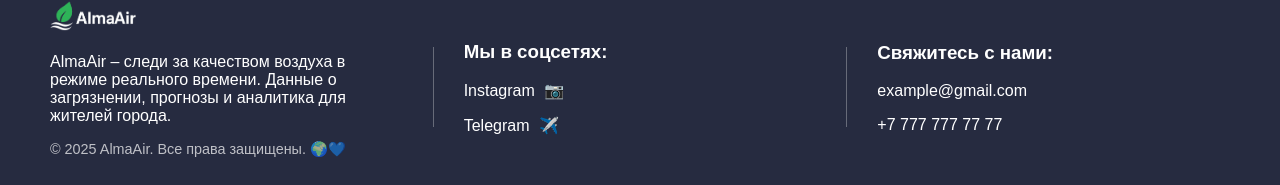
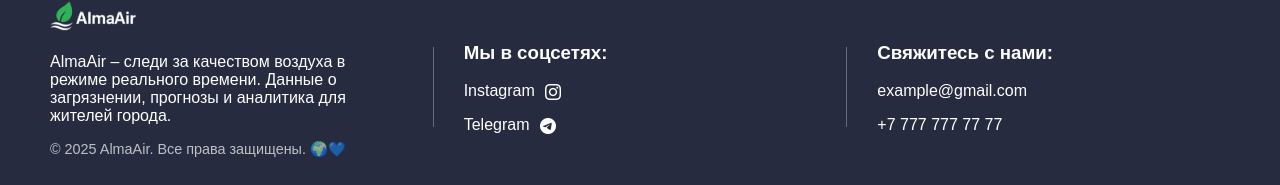
Before and after one commit to Zhann888/aqm-frontend, a React (Create React App) app: page / in a window 1280 px wide. Shown: the part 2070-2255 px from the top of the page. Built offline with nearby package versions, Linux system fonts and the light colour scheme.

Commit message:
изменение иконок соц сетей

```diff
--- a/src/components/Footer.jsx
+++ b/src/components/Footer.jsx
@@ -16,8 +16,8 @@ const Footer = () => (
 
       <div className="footer-section">
         <h3>Мы в соцсетях:</h3>
-        <p>Instagram <span className="icon">📷</span></p>
-        <p>Telegram <span className="icon">✈️</span></p>
+        <p>Instagram <img className="icon" src="/Images/instagram.png" alt="Instagram" /></p>
+        <p>Telegram <img className="icon" src="/Images/telegram.png" alt="Telegram" /></p>
       </div>
 
       <div className="footer-divider"></div>
--- a/src/index.css
+++ b/src/index.css
@@ -342,8 +342,12 @@ nav ul {
 }
 
 .icon {
-    margin-left: 5px;
-}
+    width: 16px;
+    height: 16px;
+    margin-left: 6px;
+    vertical-align: middle;
+  }
+
 
 .copyright {
     margin-top: 10px;
```
Also changed, not shown: public/Images/instagram.png (added), public/Images/telegram.png (added).
